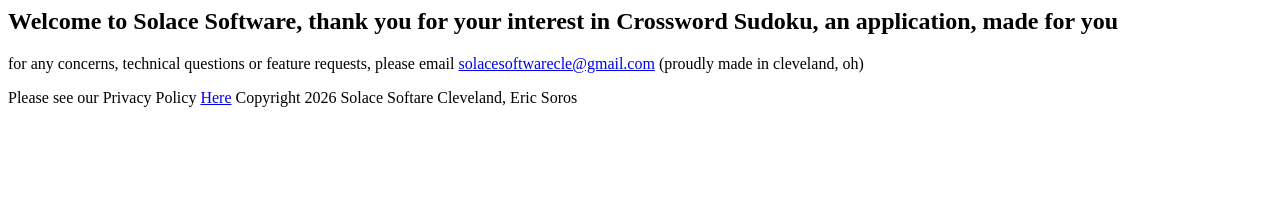
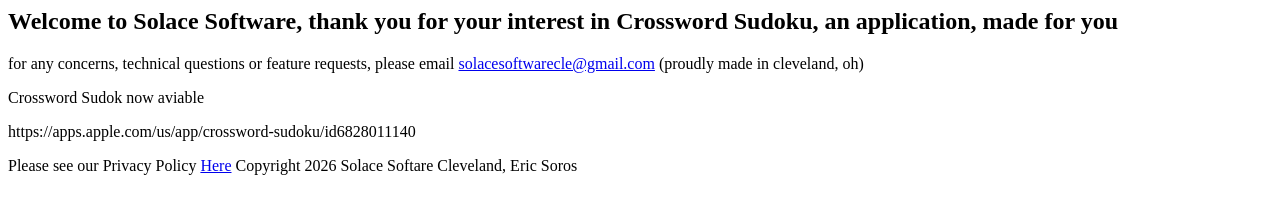
Before and after one commit to esoros123/esoros123, a plain HTML site: page index.html in a window 1280 px wide. Drawn offline with Linux system fonts and the light colour scheme.

Commit message:
Update index.html

```diff
--- a/index.html
+++ b/index.html
@@ -1,5 +1,8 @@
 <h2>Welcome to Solace Software, thank you for your interest in Crossword Sudoku, an application, made for you</h2>
 <p>for any concerns, technical questions or feature requests, please email <a href="mailto:solacesoftwarecle@gmail.com">solacesoftwarecle@gmail.com</a> (proudly made in cleveland, oh)</p>
+
+<p>Crossword Sudok now aviable</p>
+<p>https://apps.apple.com/us/app/crossword-sudoku/id6828011140</p>
 
 Please see our Privacy Policy <a href="privacy">Here</a>
 
```
